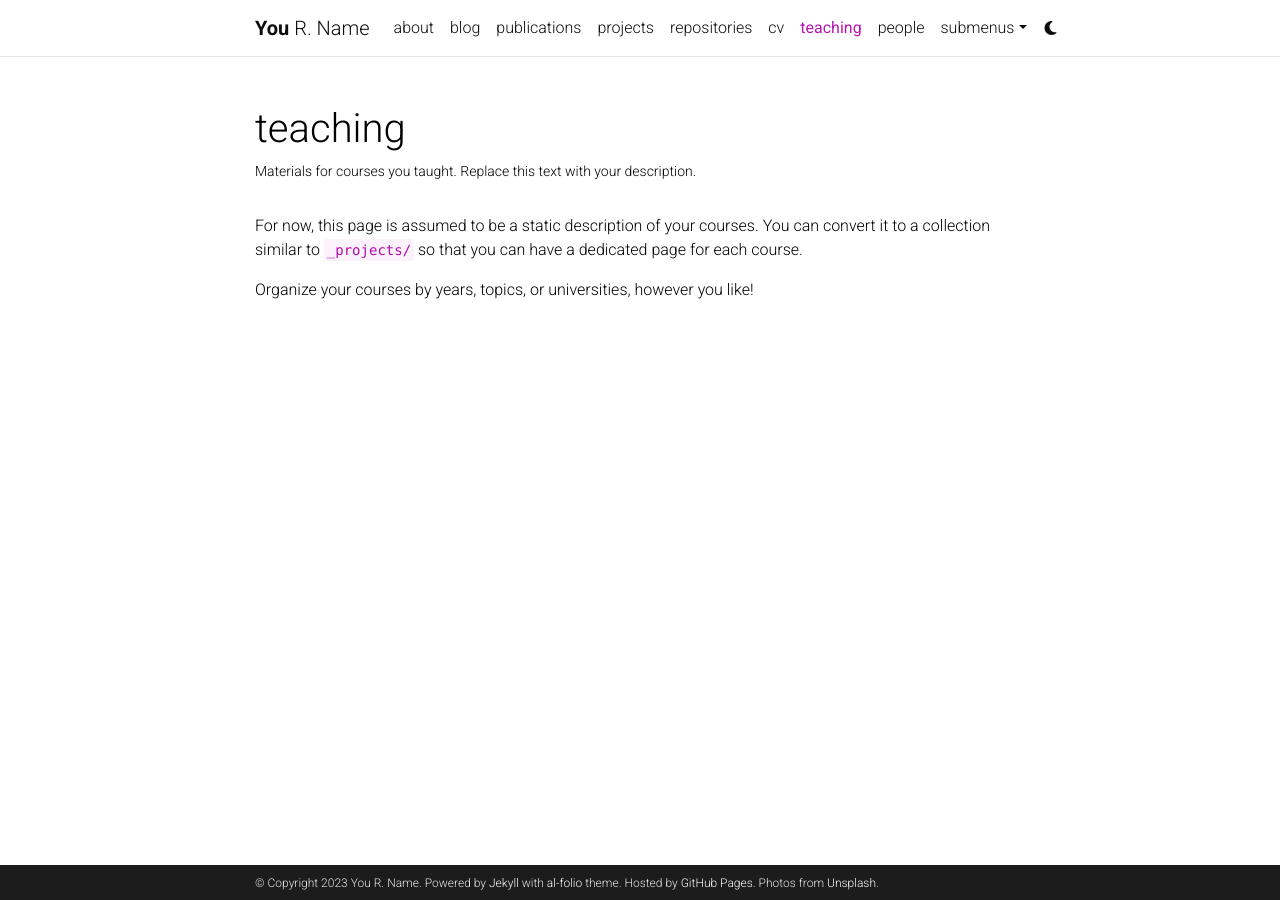
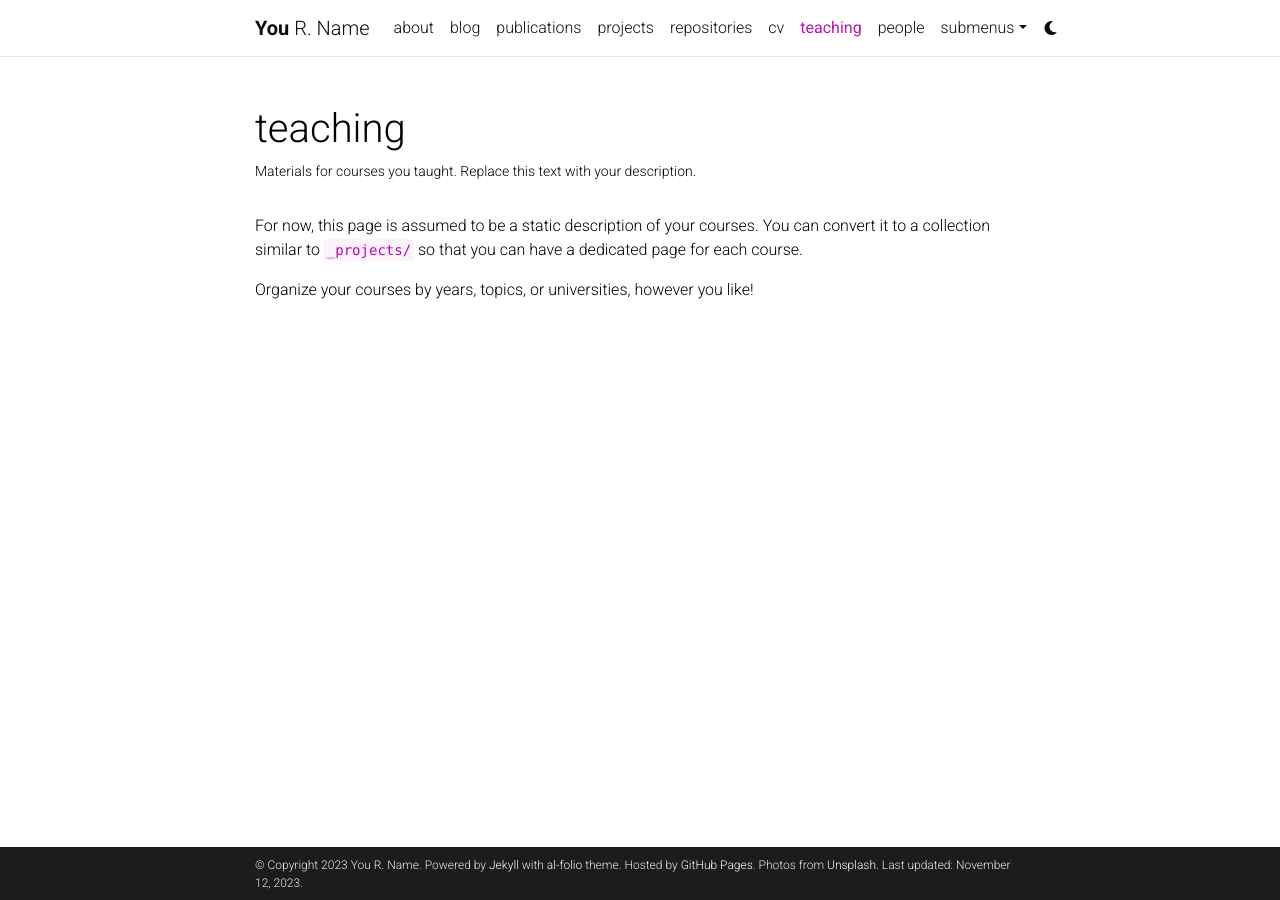
Before and after one commit to jkrperson/jkrperson.github.io, a Jekyll site: the page built from _pages/teaching.md, in a window 1280 px wide. Built offline with Jekyll 4.4.1, drawn with Linux system fonts in a browser that asks for light colours; comment, search, counter and statistics services are not loaded; a style sheet for code colours, icons or effects is not loaded; some of the changed lines change nothing that is shown.

Commit message:
initial commit

```diff
--- a/_config.yml
+++ b/_config.yml
@@ -6,7 +6,7 @@
 first_name: You
 middle_name: R.
 last_name: Name
-email: you@example.com
+email: josekristianresabal@gmail.com
 description: > # the ">" symbol means to ignore newlines until "footer_text:"
   A simple, whitespace theme for academics. Based on [*folio](https://github.com/bogoli/-folio) design.
 footer_text: >
@@ -18,9 +18,9 @@
 lang: en # the language of your site (for example: en, fr, cn, ru, etc.)
 icon: ⚛️  # the emoji used as the favicon (alternatively, provide image name in /assets/img/)
 
-url: https://alshedivat.github.io # the base hostname & protocol for your site
-baseurl: /al-folio # the subpath of your site, e.g. /blog/
-last_updated: false # set to true if you want to display last updated in the footer
+url: https://jkrperson.github.io # the base hostname & protocol for your site
+baseurl:  # the subpath of your site, e.g. /blog/
+last_updated: true # set to true if you want to display last updated in the footer
 impressum_path:  # set to path to include impressum link in the footer, use the same path as permalink in a page, helps to conform with EU GDPR
 
 # -----------------------------------------------------------------------------
```
